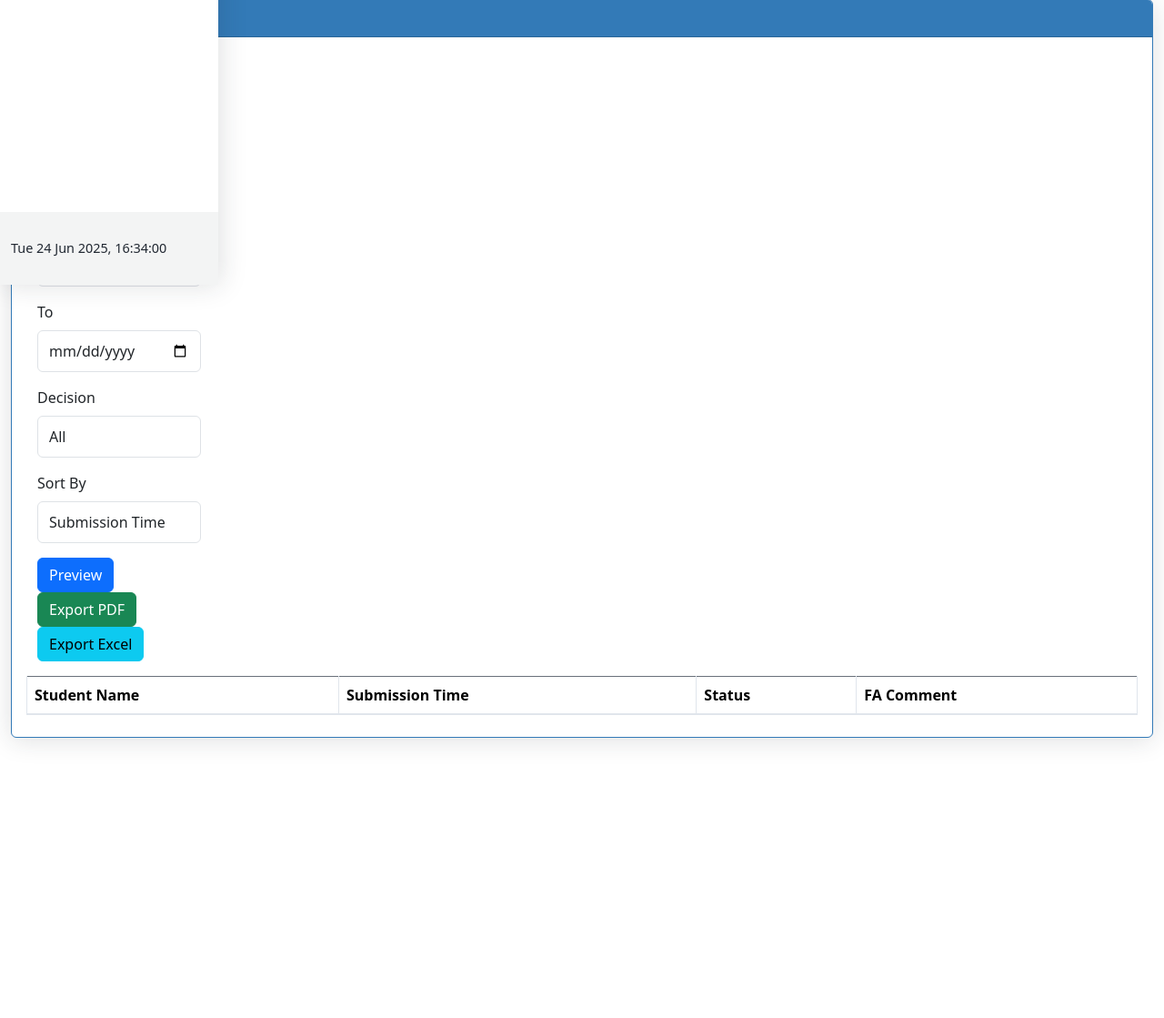
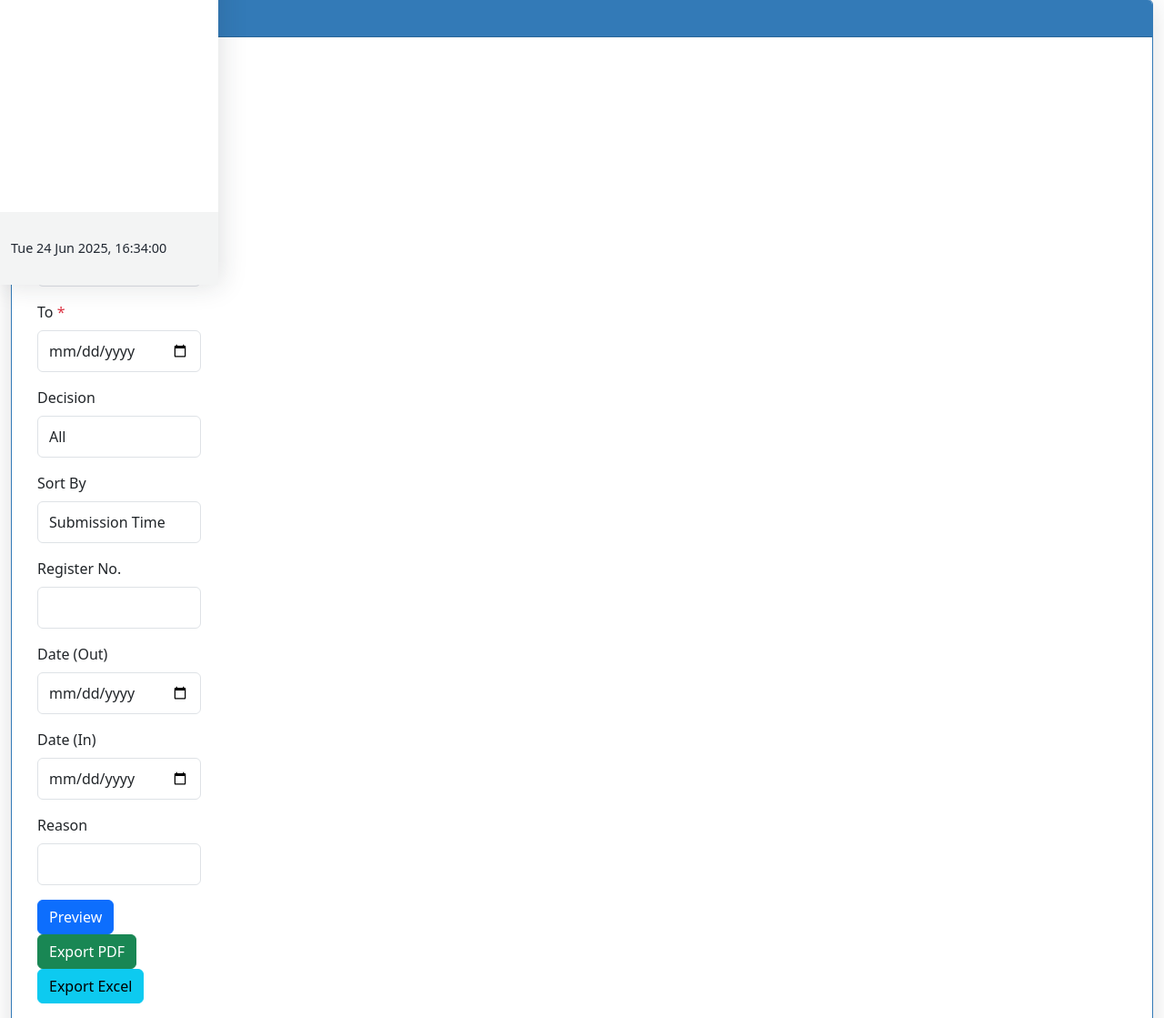
Before and after one commit to aswinemarx/SRM_OUTPASS, a PHP site: page /students/template/HRDSystemFA.html in a window 1280 px wide. Shown: the part 487-1606 px from the top of the page at 91% size. Before the commit the page ends 1426 px from the top, so only its background shows below. Run offline with PHP 8.4, Linux system fonts and the light colour scheme; a stand-in replaces the project's code that opens the database connection; lists and menus that the app fills with data are empty; some libraries are stand-ins or nearby versions; some web fonts are replaced.

Commit message:
FA_Gen_Rep_final

```diff
--- a/students/template/HRDSystemFA.html
+++ b/students/template/HRDSystemFA.html
@@ -233,6 +233,10 @@
                 date_from: $('#filterFromDate').val(),
                 date_to: $('#filterToDate').val(),
                 decision: $('#filterDecision').val(),
+                r_no: $('#filterRegisterNo').val(),
+                date_out: $('#filterDateOut').val(),
+                date_in: $('#filterDateIn').val(),
+                reason: $('#filterReason').val(),
                 sort_by: $('#filterSortBy').val(),
                 order: 'ASC',
                 export: exportType
@@ -258,9 +262,18 @@
             }, 'json');
         }
 
-        $('#btnPreviewReport').on('click', function() { fetchFAReport(); });
-        $('#btnExportPDF').on('click', function() { fetchFAReport('pdf'); });
-        $('#btnExportExcel').on('click', function() { fetchFAReport('excel'); });
+        $('#btnPreviewReport, #btnExportPDF, #btnExportExcel').on('click', function(e) {
+            // Validate required fields
+            if (!$('#filterStudentName').val() || !$('#filterFromDate').val() || !$('#filterToDate').val()) {
+                alert('Please fill all required fields: Student Name, From, and To.');
+                return;
+            }
+            // Determine export type
+            let exportType = '';
+            if (this.id === 'btnExportPDF') exportType = 'pdf';
+            if (this.id === 'btnExportExcel') exportType = 'excel';
+            fetchFAReport(exportType);
+        });
 
         // Optionally, trigger preview on filter change:
         $('#faReportFilters input, #faReportFilters select').on('change', function() {
@@ -417,8 +430,8 @@
                                     <div class="card-body py-2">
                                         <form id="faReportFilters" class="form-row align-items-end">
                                             <div class="form-group col-md-2">
-                                                <label>Student Name</label>
-                                                <input type="text" class="form-control" id="filterStudentName">
+                                                <label>Student Name <span class="text-danger">*</span></label>
+                                                <input type="text" class="form-control" id="filterStudentName" required>
                                             </div>
                                             <div class="form-group col-md-2">
                                                 <label>Status</label>
@@ -430,12 +443,12 @@
                                                 </select>
                                             </div>
                                             <div class="form-group col-md-2">
-                                                <label>From</label>
-                                                <input type="date" class="form-control" id="filterFromDate">
+                                                <label>From <span class="text-danger">*</span></label>
+                                                <input type="date" class="form-control" id="filterFromDate" required>
                                             </div>
                                             <div class="form-group col-md-2">
-                                                <label>To</label>
-                                                <input type="date" class="form-control" id="filterToDate">
+                                                <label>To <span class="text-danger">*</span></label>
+                                                <input type="date" class="form-control" id="filterToDate" required>
                                             </div>
                                             <div class="form-group col-md-2">
                                                 <label>Decision</label>
@@ -452,7 +465,27 @@
                                                     <option value="student_name">Student Name</option>
                                                     <option value="status">Status</option>
                                                     <option value="fa_comment">FA Comment</option>
+                                                    <option value="r_no">Register No.</option>
+                                                    <option value="date_out">Date (Out)</option>
+                                                    <option value="date_in">Date (In)</option>
+                                                    <option value="reason_for_leave">Reason</option>
                                                 </select>
+                                            </div>
+                                            <div class="form-group col-md-2">
+                                                <label>Register No.</label>
+                                                <input type="text" class="form-control" id="filterRegisterNo">
+                                            </div>
+                                            <div class="form-group col-md-2">
+                                                <label>Date (Out)</label>
+                                                <input type="date" class="form-control" id="filterDateOut">
+                                            </div>
+                                            <div class="form-group col-md-2">
+                                                <label>Date (In)</label>
+                                                <input type="date" class="form-control" id="filterDateIn">
+                                            </div>
+                                            <div class="form-group col-md-2">
+                                                <label>Reason</label>
+                                                <input type="text" class="form-control" id="filterReason">
                                             </div>
                                             <div class="form-group col-md-2">
                                                 <button type="button" class="btn btn-primary" id="btnPreviewReport">Preview</button>
```
Also changed, not shown: students/template/generate_fa_report.php (+26 -2 lines).
